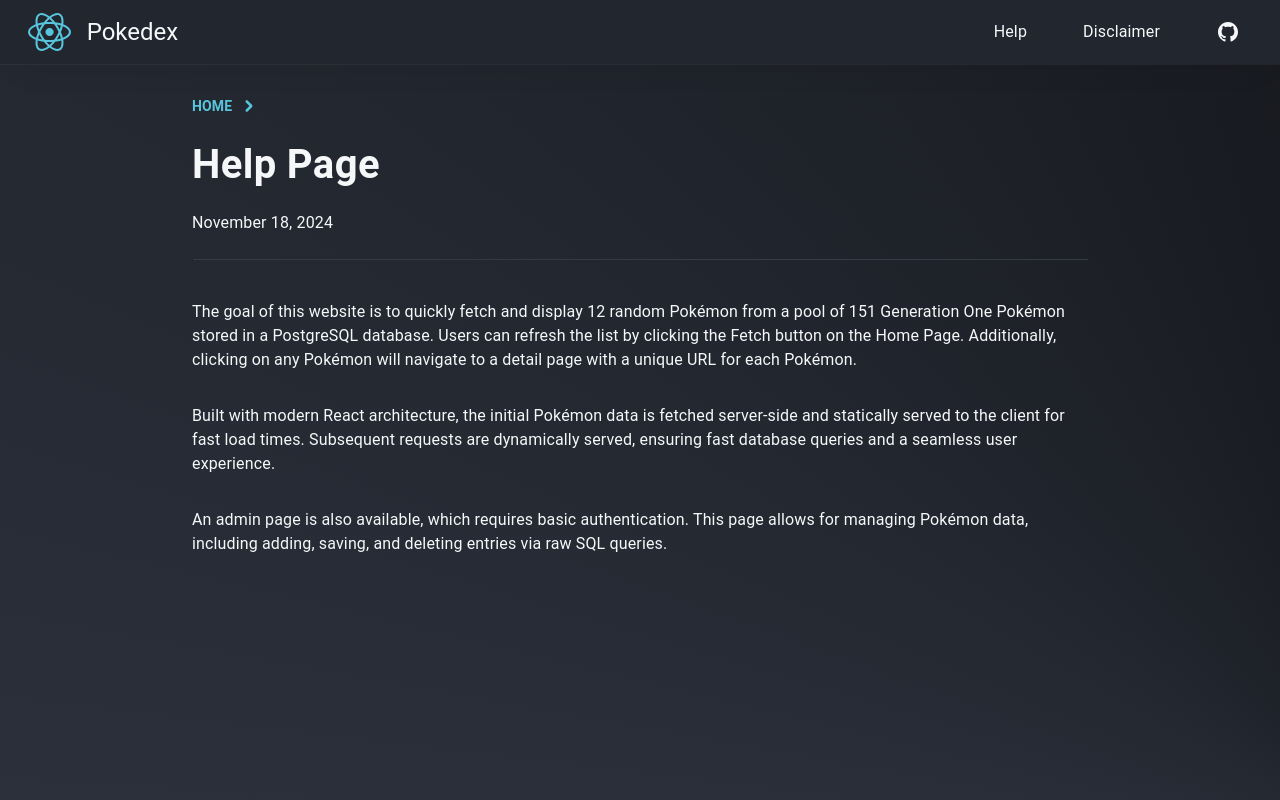
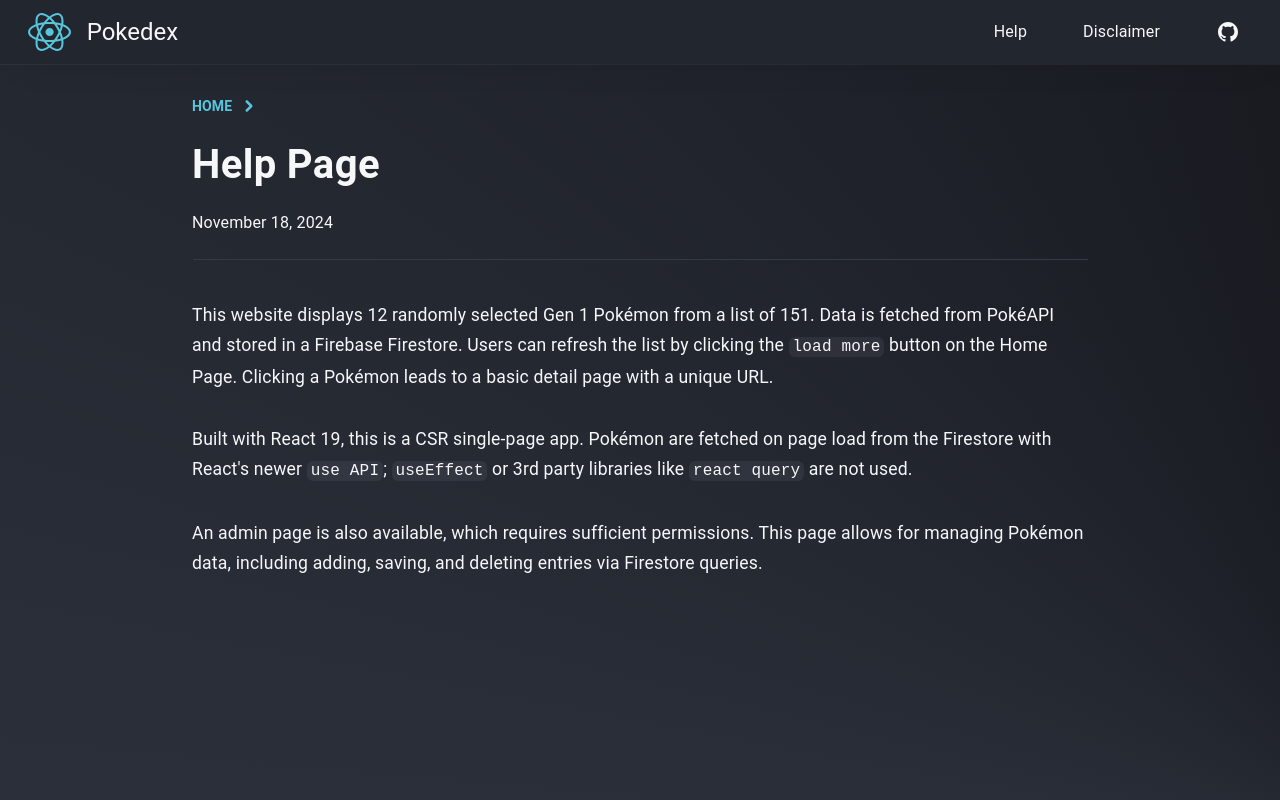
Before and after one commit to Colton-Bassett/reactpokedex, a React (Vite) app: page /help in a window 1280 px wide. Shown: the top 800 px of the page. Built offline with nearby package versions, Linux system fonts and the light colour scheme.

Commit message:
Redid some text for Help and Disclaimer. Added styles for code element

```diff
--- a/src/components/loading.tsx
+++ b/src/components/loading.tsx
@@ -1,11 +1,11 @@
-import { CircularProgress } from "@mui/material";
+import { Box, CircularProgress } from "@mui/material";
 
 import styles from "../pages/home.module.css";
 
 export default function Loading() {
   return (
-    <div className={styles.errorContainer}>
+    <Box className={styles.errorContainer}>
       <CircularProgress size="3rem" color="primary" />
-    </div>
+    </Box>
   );
 }
--- a/src/pages/admin.tsx
+++ b/src/pages/admin.tsx
@@ -11,7 +11,6 @@ import {
 import {
   deleteAllPokemonFromDB,
   fetchPokemonFromAPI,
-  fetchTwelvePokemonFromDBAsync,
   storePokemonInDB,
 } from "../api/actions";
 
--- a/src/pages/disclaimer.tsx
+++ b/src/pages/disclaimer.tsx
@@ -47,9 +47,9 @@ export default function Disclaimer() {
         </Typography>
         <Typography className={styles.paragraph}>
           This site is an independent web app and is not associated with,
-          endorsed by, or connected to React, Firebasee, or any of their
-          affiliates. All related trademarks and copyrights are owned by their
-          respective entities. All rights reserved.
+          endorsed by, or connected to React, Firebase, MaterialUI, or any of
+          their affiliates. All related trademarks and copyrights are owned by
+          their respective entities. All rights reserved.
         </Typography>
       </Box>
     </>
--- a/src/pages/help.tsx
+++ b/src/pages/help.tsx
@@ -33,22 +33,24 @@ export default function Help() {
         <Typography className={styles.subtitle}>November 18, 2024</Typography>
         <hr className={styles.linebreak}></hr>
         <Typography className={styles.paragraph}>
-          The goal of this website is to quickly fetch and display 12 random
-          Pokémon from a pool of 151 Generation One Pokémon stored in a
-          PostgreSQL database. Users can refresh the list by clicking the Fetch
-          button on the Home Page. Additionally, clicking on any Pokémon will
-          navigate to a detail page with a unique URL for each Pokémon.
+          This website displays 12 randomly selected Gen 1 Pokémon from a list
+          of 151. Data is fetched from PokéAPI and stored in a Firebase
+          Firestore. Users can refresh the list by clicking the{" "}
+          <code className={styles.code}>load more</code> button on the Home
+          Page. Clicking a Pokémon leads to a basic detail page with a unique
+          URL.
         </Typography>
         <Typography className={styles.paragraph}>
-          Built with modern React architecture, the initial Pokémon data is
-          fetched server-side and statically served to the client for fast load
-          times. Subsequent requests are dynamically served, ensuring fast
-          database queries and a seamless user experience.
+          Built with React 19, this is a CSR single-page app. Pokémon are
+          fetched on page load from the Firestore with React's newer{" "}
+          <code className={styles.code}>use API</code>;{" "}
+          <code className={styles.code}>useEffect</code> or 3rd party libraries
+          like <code className={styles.code}>react query</code> are not used.
         </Typography>
         <Typography className={styles.paragraph}>
-          An admin page is also available, which requires basic authentication.
-          This page allows for managing Pokémon data, including adding, saving,
-          and deleting entries via raw SQL queries.
+          An admin page is also available, which requires sufficient
+          permissions. This page allows for managing Pokémon data, including
+          adding, saving, and deleting entries via Firestore queries.
         </Typography>
       </Box>
     </>
--- a/src/pages/home.module.css
+++ b/src/pages/home.module.css
@@ -79,8 +79,17 @@
 
 .paragraph {
   margin: 1rem 0 !important;
+  line-height: 30px !important;
+  font-size: 1.1rem !important;
 }
 
+.code {
+  background-color: rgb(153 161 179/0.1);
+  line-height: 30px;
+  font-size: 1rem;
+  padding: 1px 0.25rem;
+  border-radius: 0.375rem;
+}
 /* POKEMON PAGE */
 .pokemonPage {
   display: flex;
--- a/src/pages/home.tsx
+++ b/src/pages/home.tsx
@@ -7,14 +7,12 @@ import { fetchTwelvePokemonFromDBAsync } from "../api/actions";
 import styles from "./home.module.css";
 import ErrorBoundary, { ErrorComponent } from "../components/errorboundary";
 import Loading from "../components/loading";
-import { scrollToTop } from "../lib/utils";
 
 export default function Home() {
   const navigate = useNavigate();
 
   function handleRefreshPage() {
     navigate(0);
-    // scrollToTop();
   }
   return (
     <>
--- a/src/pages/pokemon.tsx
+++ b/src/pages/pokemon.tsx
@@ -28,7 +28,6 @@ export default function Pokemon() {
             <RenderPokemon
               pokemonPromise={fetchPokemonFromDBAsync(pokemonId)}
             />
-            {/* <RenderPokemonUSE pokemonId={pokemonId} /> */}
           </Suspense>
         </ErrorBoundary>
       </Box>
@@ -54,5 +53,5 @@ function RenderPokemon({
 //   //   const pokemon: PokemonType = use(Promise.reject("testing error"));
 
 //   return <PokemonCard id={pokemonId} name={pokemon.name} type={pokemon.type} />;
-//   // return <div>Hello</div>;
+//   // return <Box>Hello</Box>;
 // }
```
Also changed, not shown: 1 other file (tests, documents, lock files or other folders).
